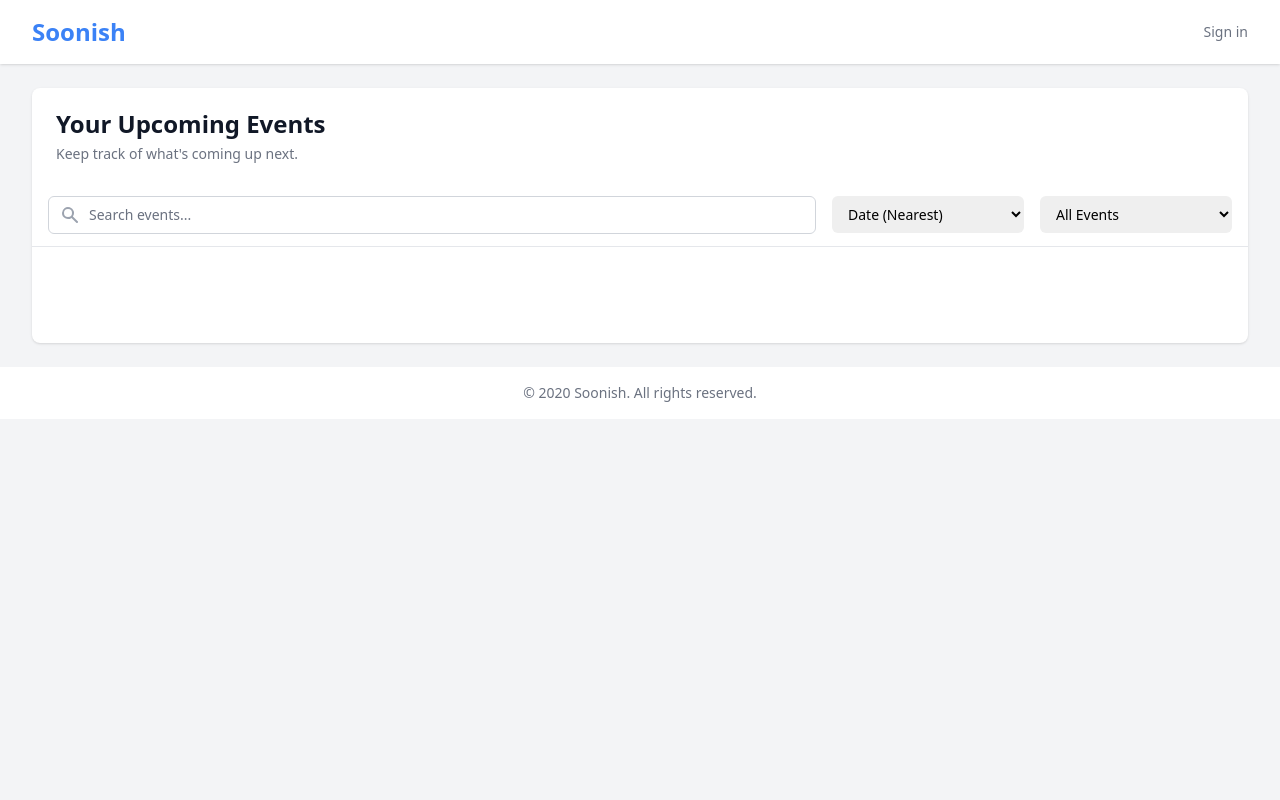
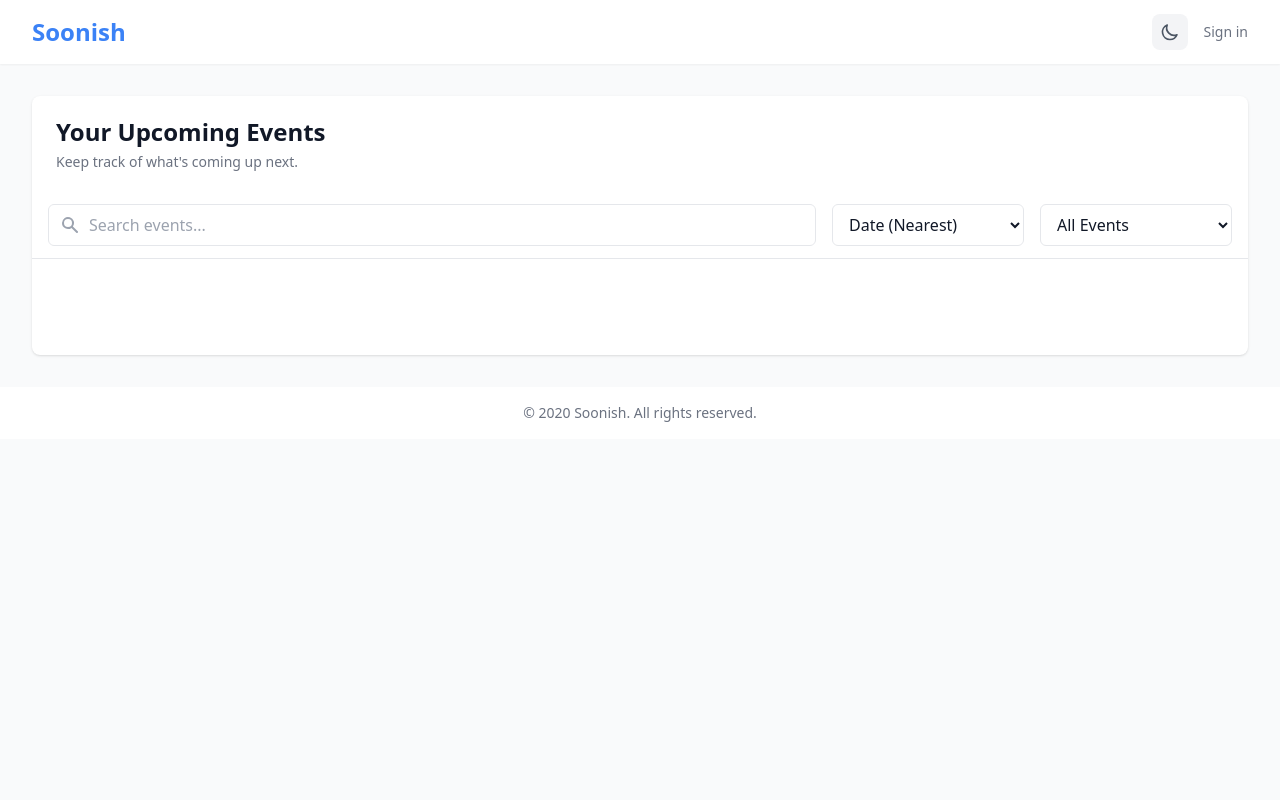
Before and after one commit to pypeaday/soonish, a FastAPI app: template soonish/templates/dashboard.html in a window 1280 px wide. Run offline with FastAPI, Linux system fonts and the light colour scheme; the template is opened without the code that fills it: most values are stand-ins (such as "Sample title", 1, 10 or a date in 2020); data that the repository does not hold is empty; some libraries are stand-ins or nearby versions.

Commit message:
proper dark theme

```diff
--- a/soonish/templates/base.html
+++ b/soonish/templates/base.html
@@ -1,56 +1,100 @@
 <!DOCTYPE html>
-<html lang="en">
+<html lang="en" x-data="{ darkMode: localStorage.getItem('darkMode') === 'true' }" :class="{ 'dark': darkMode }">
 <head>
     <meta charset="UTF-8">
     <meta name="viewport" content="width=device-width, initial-scale=1.0">
     <title>{% block title %}Soonish - Event Countdown Dashboard{% endblock %}</title>
-
-    <!-- TailwindCSS -->
+    <script defer src="https://unpkg.com/alpinejs@3.x.x/dist/cdn.min.js"></script>
+    <script src="https://unpkg.com/htmx.org@1.9.4"></script>
     <script src="https://cdn.tailwindcss.com"></script>
-    <!-- HTMX -->
-    <script src="https://unpkg.com/htmx.org@1.9.10"></script>
-    <!-- Alpine.js for interactivity -->
-    <script defer src="https://unpkg.com/alpinejs@3.x.x/dist/cdn.min.js"></script>
-
-    <!-- Custom Tailwind Config -->
     <script>
         tailwind.config = {
+            darkMode: 'class',
             theme: {
                 extend: {
                     colors: {
-                        primary: '#3b82f6',
+                        primary: {
+                            DEFAULT: '#3b82f6',
+                            dark: '#2563eb',
+                            darker: '#1d4ed8'
+                        },
+                        secondary: {
+                            DEFAULT: '#6366f1',
+                            dark: '#4f46e5',
+                            darker: '#4338ca'
+                        },
+                        dark: {
+                            DEFAULT: '#1f2937',
+                            lighter: '#374151',
+                            darker: '#111827'
+                        }
                     }
                 }
             }
         }
     </script>
+    <style type="text/tailwindcss">
+        @layer base {
+            body {
+                @apply bg-gray-50 text-gray-900 transition-colors duration-200 dark:bg-dark-darker dark:text-gray-100;
+            }
+        }
+        @layer components {
+            .btn-primary {
+                @apply bg-primary px-4 py-2 text-white rounded-md hover:bg-primary-dark focus:outline-none focus:ring-2 focus:ring-primary focus:ring-offset-2 dark:ring-offset-dark-darker transition-all duration-200;
+            }
+            .card {
+                @apply bg-white dark:bg-dark-lighter border dark:border-gray-700 rounded-lg shadow-sm hover:shadow-md transition-all duration-200;
+            }
+            .input {
+                @apply bg-white dark:bg-dark border dark:border-gray-700 rounded-md px-3 py-2 focus:outline-none focus:ring-2 focus:ring-primary dark:focus:ring-primary-dark focus:border-transparent dark:text-gray-100 transition-all duration-200;
+            }
+            .select {
+                @apply bg-white dark:bg-dark border dark:border-gray-700 rounded-md px-3 py-2 focus:outline-none focus:ring-2 focus:ring-primary dark:focus:ring-primary-dark focus:border-transparent dark:text-gray-100 transition-all duration-200;
+            }
+        }
+    </style>
 </head>
-<body class="bg-gray-100">
+<body class="min-h-screen">
     <!-- Navigation -->
-    <nav class="bg-white shadow">
+    <nav class="bg-white dark:bg-dark shadow-sm transition-colors duration-200">
         <div class="max-w-7xl mx-auto px-4 sm:px-6 lg:px-8">
             <div class="flex justify-between h-16">
                 <div class="flex">
                     <div class="flex-shrink-0 flex items-center">
-                        <a href="/" class="text-2xl font-bold text-primary">Soonish</a>
+                        <a href="/" class="text-2xl font-bold text-primary dark:text-primary-dark">Soonish</a>
                     </div>
                 </div>
-                <div class="flex items-center">
+                <div class="flex items-center space-x-4">
+                    <!-- Theme Toggle -->
+                    <button @click="darkMode = !darkMode; localStorage.setItem('darkMode', darkMode)"
+                            class="p-2 rounded-lg bg-gray-100 dark:bg-dark-lighter text-gray-600 dark:text-gray-300 hover:bg-gray-200 dark:hover:bg-dark focus:outline-none focus:ring-2 focus:ring-gray-300 dark:focus:ring-gray-600">
+                        <!-- Sun icon -->
+                        <svg x-show="darkMode" class="w-5 h-5" fill="none" stroke="currentColor" viewBox="0 0 24 24">
+                            <path stroke-linecap="round" stroke-linejoin="round" stroke-width="2"
+                                  d="M12 3v1m0 16v1m9-9h-1M4 12H3m15.364 6.364l-.707-.707M6.343 6.343l-.707-.707m12.728 0l-.707.707M6.343 17.657l-.707.707M16 12a4 4 0 11-8 0 4 4 0 018 0z" />
+                        </svg>
+                        <!-- Moon icon -->
+                        <svg x-show="!darkMode" class="w-5 h-5" fill="none" stroke="currentColor" viewBox="0 0 24 24">
+                            <path stroke-linecap="round" stroke-linejoin="round" stroke-width="2"
+                                  d="M20.354 15.354A9 9 0 018.646 3.646 9.003 9.003 0 0012 21a9.003 9.003 0 008.354-5.646z" />
+                        </svg>
+                    </button>
                     {% if user %}
-                        <a href="/events/new" class="mr-4 inline-flex items-center px-4 py-2 border border-transparent text-sm font-medium rounded-md text-white bg-primary hover:bg-blue-600">
-                            New Event
-                        </a>
+                        <a href="/events/new" class="btn-primary">New Event</a>
+                    {% endif %}
+                    {% if user %}
                         <div class="relative ml-3">
                             <div class="flex items-center">
                                 {% if user.avatar_url %}
                                     <img class="h-8 w-8 rounded-full" src="{{ user.avatar_url }}" alt="{{ user.name }}">
                                 {% endif %}
-                                <span class="ml-2 text-gray-700">{{ user.name }}</span>
-                                <a href="/auth/logout" class="ml-4 text-sm text-gray-500 hover:text-gray-700">Sign out</a>
+                                <span class="ml-2 text-gray-700 dark:text-gray-100">{{ user.name }}</span>
+                                <a href="/auth/logout" class="ml-4 text-sm text-gray-500 dark:text-gray-300 hover:text-gray-700 dark:hover:text-gray-100">Sign out</a>
                             </div>
                         </div>
                     {% else %}
-                        <a href="/auth/login" class="text-sm font-medium text-gray-500 hover:text-gray-700">
+                        <a href="/auth/login" class="text-sm font-medium text-gray-500 dark:text-gray-300 hover:text-gray-700 dark:hover:text-gray-100">
                             Sign in
                         </a>
                     {% endif %}
@@ -60,17 +104,25 @@
     </nav>
 
     <!-- Main Content -->
-    <main class="max-w-7xl mx-auto py-6 sm:px-6 lg:px-8">
+    <main class="max-w-7xl mx-auto px-4 sm:px-6 lg:px-8 py-8">
         {% block content %}{% endblock %}
     </main>
 
     <!-- Footer -->
-    <footer class="bg-white mt-auto">
+    <footer class="bg-white dark:bg-dark mt-auto">
         <div class="max-w-7xl mx-auto py-4 px-4 sm:px-6 lg:px-8">
-            <p class="text-center text-sm text-gray-500">
+            <p class="text-center text-sm text-gray-500 dark:text-gray-300">
                 &copy; {{ year }} Soonish. All rights reserved.
             </p>
         </div>
     </footer>
+
+    <script>
+        // Check system dark mode preference on load
+        if (!localStorage.getItem('darkMode')) {
+            const prefersDark = window.matchMedia('(prefers-color-scheme: dark)').matches;
+            localStorage.setItem('darkMode', prefersDark);
+        }
+    </script>
 </body>
 </html>
--- a/soonish/templates/dashboard.html
+++ b/soonish/templates/dashboard.html
@@ -1,7 +1,7 @@
 {% extends "base.html" %}
 
 {% block content %}
-<div class="bg-white shadow overflow-hidden sm:rounded-lg" x-data="eventsData()">
+<div class="bg-white dark:bg-dark shadow overflow-hidden sm:rounded-lg" x-data="eventsData()">
     <!-- Modal Backdrop -->
     <div x-show="selectedEvent !== null"
          x-transition:enter="transition-opacity ease-out duration-300"
@@ -10,7 +10,7 @@
          x-transition:leave="transition-opacity ease-in duration-200"
          x-transition:leave-start="opacity-100"
          x-transition:leave-end="opacity-0"
-         class="fixed inset-0 bg-black bg-opacity-50 z-40"
+         class="fixed inset-0 bg-black bg-opacity-50 dark:bg-opacity-70 z-40"
          @click="selectedEvent = null"></div>
 
     <!-- Event Modal -->
@@ -24,12 +24,12 @@
          class="fixed inset-0 z-50 overflow-y-auto"
          @click.away="selectedEvent = null">
         <div class="flex items-center justify-center min-h-screen p-4">
-            <div class="bg-white rounded-lg shadow-xl w-full max-w-2xl overflow-hidden">
+            <div class="bg-white dark:bg-dark-lighter rounded-lg shadow-xl w-full max-w-2xl overflow-hidden">
                 <!-- Modal Header -->
-                <div class="px-6 py-4 border-b border-gray-200">
+                <div class="px-6 py-4 border-b border-gray-200 dark:border-gray-700">
                     <div class="flex justify-between items-center">
-                        <h3 class="text-2xl font-semibold text-gray-900" x-text="selectedEvent?.title"></h3>
-                        <button @click="selectedEvent = null" class="text-gray-400 hover:text-gray-500">
+                        <h3 class="text-2xl font-semibold text-gray-900 dark:text-gray-100" x-text="selectedEvent?.title"></h3>
+                        <button @click="selectedEvent = null" class="text-gray-400 dark:text-gray-500 hover:text-gray-500 dark:hover:text-gray-400">
                             <svg class="h-6 w-6" fill="none" viewBox="0 0 24 24" stroke="currentColor">
                                 <path stroke-linecap="round" stroke-linejoin="round" stroke-width="2" d="M6 18L18 6M6 6l12 12" />
                             </svg>
@@ -42,37 +42,37 @@
                     <div class="space-y-4">
                         <!-- Countdown -->
                         <div class="flex justify-between items-center">
-                            <span class="text-gray-600">Time Remaining:</span>
-                            <span class="countdown font-mono text-xl font-bold text-primary"
+                            <span class="text-gray-600 dark:text-gray-400">Time Remaining:</span>
+                            <span class="countdown font-mono text-xl font-bold text-primary dark:text-primary-dark"
                                   x-text="getCountdown(selectedEvent?.target_date)"></span>
                         </div>
 
                         <!-- Description -->
                         <div class="space-y-2">
-                            <h4 class="font-medium text-gray-900">Description</h4>
-                            <p class="text-gray-600" x-text="selectedEvent?.description || 'No description provided.'"></p>
+                            <h4 class="font-medium text-gray-900 dark:text-gray-100">Description</h4>
+                            <p class="text-gray-600 dark:text-gray-400" x-text="selectedEvent?.description || 'No description provided.'"></p>
                         </div>
 
                         <!-- Date Details -->
                         <div class="grid grid-cols-2 gap-4">
                             <div>
-                                <h4 class="font-medium text-gray-900">Target Date</h4>
-                                <p class="text-gray-600" x-text="formatDate(selectedEvent?.target_date)"></p>
+                                <h4 class="font-medium text-gray-900 dark:text-gray-100">Target Date</h4>
+                                <p class="text-gray-600 dark:text-gray-400" x-text="formatDate(selectedEvent?.target_date)"></p>
                             </div>
                             <div x-show="selectedEvent?.notify_before">
-                                <h4 class="font-medium text-gray-900">Notification</h4>
-                                <p class="text-gray-600" x-text="selectedEvent?.notify_before + ' minutes before'"></p>
+                                <h4 class="font-medium text-gray-900 dark:text-gray-100">Notification</h4>
+                                <p class="text-gray-600 dark:text-gray-400" x-text="selectedEvent?.notify_before + ' minutes before'"></p>
                             </div>
                         </div>
 
                         <!-- Recurrence -->
                         <div x-show="selectedEvent?.is_recurring">
-                            <h4 class="font-medium text-gray-900">Recurrence</h4>
-                            <p class="text-gray-600" x-text="'Repeats ' + selectedEvent?.recurrence_pattern"></p>
+                            <h4 class="font-medium text-gray-900 dark:text-gray-100">Recurrence</h4>
+                            <p class="text-gray-600 dark:text-gray-400" x-text="'Repeats ' + selectedEvent?.recurrence_pattern"></p>
                         </div>
 
                         <!-- Metadata -->
-                        <div class="text-xs text-gray-500 border-t pt-4 mt-4">
+                        <div class="text-xs text-gray-500 dark:text-gray-400 border-t border-gray-200 dark:border-gray-700 pt-4 mt-4">
                             <div>Created: <span x-text="formatDate(selectedEvent?.created_at)"></span></div>
                             <div>Last Updated: <span x-text="formatDate(selectedEvent?.updated_at)"></span></div>
                         </div>
@@ -80,14 +80,14 @@
                 </div>
 
                 <!-- Modal Footer -->
-                <div class="px-6 py-4 bg-gray-50 border-t border-gray-200">
+                <div class="px-6 py-4 bg-gray-50 dark:bg-dark border-t border-gray-200 dark:border-gray-700">
                     <div class="flex justify-end space-x-3">
                         <button @click="editEvent(selectedEvent?.id)"
-                                class="px-4 py-2 bg-primary text-white rounded-md hover:bg-primary-dark focus:outline-none focus:ring-2 focus:ring-primary focus:ring-offset-2">
+                                class="btn-primary">
                             Edit Event
                         </button>
                         <button @click="deleteEvent(selectedEvent?.id)"
-                                class="px-4 py-2 bg-red-600 text-white rounded-md hover:bg-red-700 focus:outline-none focus:ring-2 focus:ring-red-500 focus:ring-offset-2">
+                                class="px-4 py-2 bg-red-600 text-white rounded-md hover:bg-red-700 dark:bg-red-700 dark:hover:bg-red-800 focus:outline-none focus:ring-2 focus:ring-red-500 focus:ring-offset-2 dark:ring-offset-dark">
                             Delete Event
                         </button>
                     </div>
@@ -97,26 +97,26 @@
     </div>
 
     <div class="px-4 py-5 sm:px-6">
-        <h1 class="text-2xl font-bold text-gray-900">Your Upcoming Events</h1>
-        <p class="mt-1 max-w-2xl text-sm text-gray-500">Keep track of what's coming up next.</p>
+        <h1 class="text-2xl font-bold text-gray-900 dark:text-gray-100">Your Upcoming Events</h1>
+        <p class="mt-1 max-w-2xl text-sm text-gray-500 dark:text-gray-400">Keep track of what's coming up next.</p>
     </div>
 
     <!-- Search and Filter Controls -->
-    <div class="px-4 py-3 border-b border-gray-200">
+    <div class="px-4 py-3 border-b border-gray-200 dark:border-gray-700">
         <div class="flex flex-col sm:flex-row gap-4">
             <!-- Search -->
             <div class="flex-1">
                 <label for="search" class="sr-only">Search events</label>
                 <div class="relative">
                     <div class="absolute inset-y-0 left-0 pl-3 flex items-center pointer-events-none">
-                        <svg class="h-5 w-5 text-gray-400" xmlns="http://www.w3.org/2000/svg" viewBox="0 0 20 20" fill="currentColor">
+                        <svg class="h-5 w-5 text-gray-400 dark:text-gray-500" xmlns="http://www.w3.org/2000/svg" viewBox="0 0 20 20" fill="currentColor">
                             <path fill-rule="evenodd" d="M8 4a4 4 0 100 8 4 4 0 000-8zM2 8a6 6 0 1110.89 3.476l4.817 4.817a1 1 0 01-1.414 1.414l-4.816-4.816A6 6 0 012 8z" clip-rule="evenodd" />
                         </svg>
                     </div>
                     <input type="text"
                            id="search"
                            x-model="searchQuery"
-                           class="block w-full pl-10 pr-3 py-2 border border-gray-300 rounded-md leading-5 bg-white placeholder-gray-500 focus:outline-none focus:placeholder-gray-400 focus:ring-1 focus:ring-primary focus:border-primary sm:text-sm"
+                           class="input block w-full pl-10"
                            placeholder="Search events...">
                 </div>
             </div>
@@ -126,7 +126,7 @@
                 <label for="sort" class="sr-only">Sort events</label>
                 <select id="sort"
                         x-model="sortBy"
-                        class="block w-full pl-3 pr-10 py-2 text-base border-gray-300 focus:outline-none focus:ring-primary focus:border-primary sm:text-sm rounded-md">
+                        class="select block w-full">
                     <option value="date-asc">Date (Nearest)</option>
                     <option value="date-desc">Date (Furthest)</option>
                     <option value="title-asc">Title (A-Z)</option>
@@ -139,7 +139,7 @@
                 <label for="filter" class="sr-only">Filter events</label>
                 <select id="filter"
                         x-model="filterBy"
-                        class="block w-full pl-3 pr-10 py-2 text-base border-gray-300 focus:outline-none focus:ring-primary focus:border-primary sm:text-sm rounded-md">
+                        class="select block w-full">
                     <option value="all">All Events</option>
                     <option value="upcoming">Upcoming</option>
                     <option value="past">Past</option>
@@ -154,11 +154,11 @@
     <!-- Event Grid -->
     <div id="events-grid" class="grid grid-cols-1 sm:grid-cols-2 lg:grid-cols-3 gap-4 p-4">
         <template x-if="loading">
-            <div class="col-span-full text-center text-gray-500 py-8">Loading events...</div>
+            <div class="col-span-full text-center text-gray-500 dark:text-gray-400 py-8">Loading events...</div>
         </template>
 
         <template x-if="!loading && filteredEvents.length === 0">
-            <div class="col-span-full text-center text-gray-500 py-8">
+            <div class="col-span-full text-center text-gray-500 dark:text-gray-400 py-8">
                 <template x-if="searchQuery">
                     No events found matching your search.
                 </template>
@@ -169,27 +169,27 @@
         </template>
 
         <template x-for="event in filteredEvents" :key="event.id">
-            <div class="bg-white overflow-hidden shadow rounded-lg border event-card group hover:shadow-lg transition-all duration-200"
-                 :class="{ 'ring-2 ring-primary': selectedEvent?.id === event.id }"
+            <div class="card group hover:shadow-lg transition-all duration-200"
+                 :class="{ 'ring-2 ring-primary dark:ring-primary-dark': selectedEvent?.id === event.id }"
                  :data-event-id="event.id"
                  @click="selectedEvent = event">
 
                 <div class="px-4 py-5 sm:p-6">
                     <div class="flex items-center justify-between">
-                        <h3 class="text-lg font-medium text-gray-900 group-hover:text-primary transition-colors" x-text="event.title"></h3>
-                        <span class="countdown font-mono text-xl" x-text="getCountdown(event.target_date)"></span>
+                        <h3 class="text-lg font-medium text-gray-900 dark:text-gray-100 group-hover:text-primary dark:group-hover:text-primary-dark transition-colors" x-text="event.title"></h3>
+                        <span class="countdown font-mono text-xl text-primary dark:text-primary-dark" x-text="getCountdown(event.target_date)"></span>
                     </div>
 
-                    <p class="mt-1 text-sm text-gray-500 line-clamp-2"
+                    <p class="mt-1 text-sm text-gray-500 dark:text-gray-400 line-clamp-2"
                        x-text="event.description || 'No description'"></p>
 
                     <div class="mt-4 flex justify-between items-center">
-                        <span class="text-sm text-gray-500" x-text="formatDate(event.target_date)"></span>
+                        <span class="text-sm text-gray-500 dark:text-gray-400" x-text="formatDate(event.target_date)"></span>
 
                         <!-- Event Indicators -->
                         <div class="flex space-x-2">
                             <span x-show="event.is_recurring"
-                                  class="text-primary"
+                                  class="text-primary dark:text-primary-dark"
                                   title="Recurring Event">
                                 <svg class="w-5 h-5" fill="none" stroke="currentColor" viewBox="0 0 24 24">
                                     <path stroke-linecap="round" stroke-linejoin="round" stroke-width="2"
@@ -197,7 +197,7 @@
                                 </svg>
                             </span>
                             <span x-show="event.notify_before"
-                                  class="text-primary"
+                                  class="text-primary dark:text-primary-dark"
                                   title="Has Notification">
                                 <svg class="w-5 h-5" fill="none" stroke="currentColor" viewBox="0 0 24 24">
                                     <path stroke-linecap="round" stroke-linejoin="round" stroke-width="2"
```
